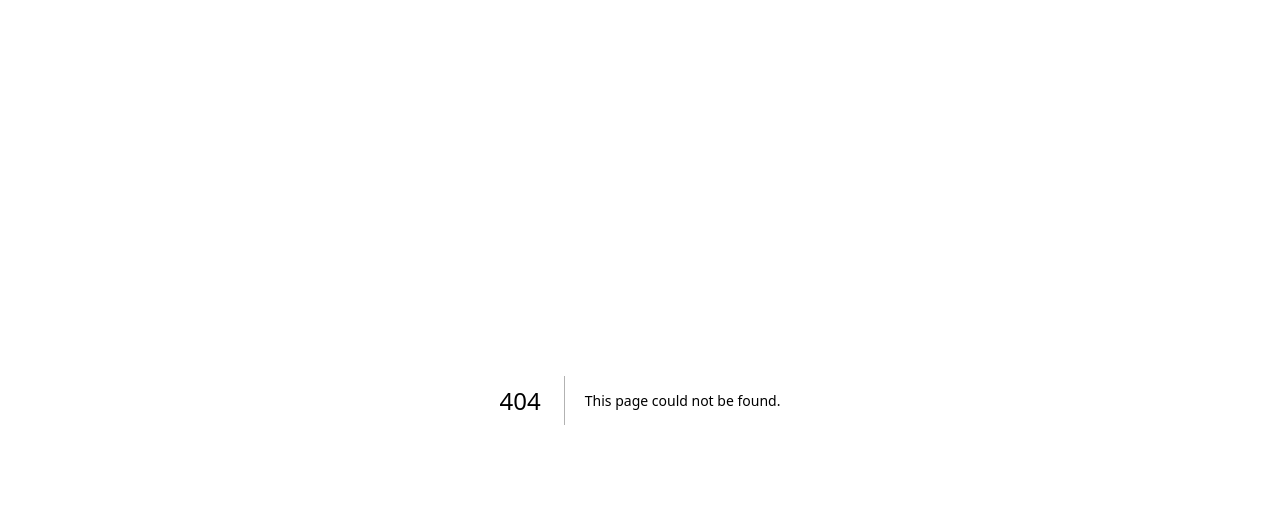
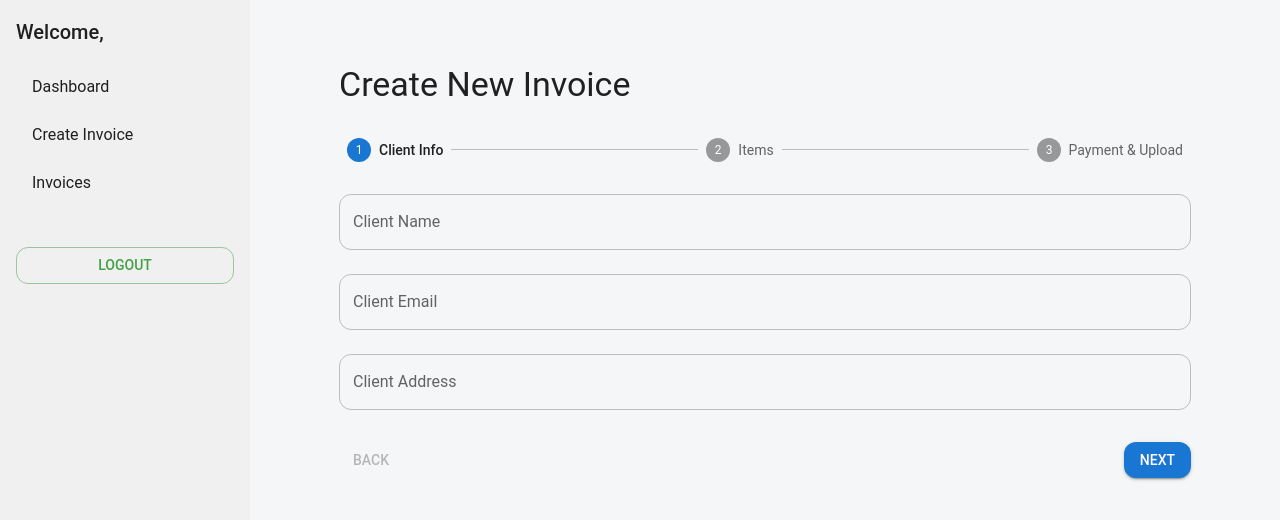
Before and after one commit to Eman-Abukhater/advanced-invoice-system, a Next.js app: page /dashboard/create-invoice in a window 1280 px wide. Before the commit this address had no page. Shown: the top 520 px of the page. Built offline with nearby package versions, Linux system fonts and the light colour scheme; no server answers.

Commit message:
Updated Create Invoice page with actual steps

```diff
--- /dev/null
+++ b/src/app/dashboard/create-invoice/page.jsx
@@ -0,0 +1,13 @@
+import { Container, Typography } from '@mui/material';
+import InvoiceForm from '@/components/invoice/InvoiceForm';
+
+export default function CreateInvoicePage() {
+  return (
+    <Container maxWidth="md" sx={{ py: 4 }}>
+      <Typography variant="h4" mb={4}>
+        Create New Invoice
+      </Typography>
+      <InvoiceForm />
+    </Container>
+  );
+}
--- /dev/null
+++ b/src/components/invoice/InvoiceForm.jsx
@@ -0,0 +1,109 @@
+"use client";
+
+import { useState } from "react";
+import { useForm, FormProvider } from "react-hook-form";
+import { yupResolver } from "@hookform/resolvers/yup";
+import * as Yup from "yup";
+
+import { Box, Button, Step, StepLabel, Stepper } from "@mui/material";
+import ClientInfoStep from "./steps/ClientInfoStep";
+import ItemsStep from "./steps/ItemsStep";
+import PaymentStep from './steps/PaymentStep';
+const steps = ["Client Info", "Items", "Payment & Upload"];
+
+const defaultValues = {
+  clientInfo: {
+    name: "",
+    email: "",
+    address: "",
+  },
+  items: [{ name: "", quantity: 1, price: 0 }],
+  payment: {
+    terms: "",
+  },
+  attachments: [],
+};
+
+const validationSchema = [
+  //  Client Info
+  Yup.object({
+    clientInfo: Yup.object({
+      name: Yup.string().required("Client name is required"),
+      email: Yup.string().email("Invalid email").required("Email is required"),
+      address: Yup.string().required("Address is required"),
+    }),
+  }),
+  // Step 2: Items
+  Yup.object({
+    items: Yup.array().of(
+      Yup.object({
+        name: Yup.string().required("Item name is required"),
+        quantity: Yup.number().required().min(1, "Min 1"),
+        price: Yup.number().required().min(0, "Min 0"),
+      })
+    ),
+  }),
+  // Step 3: Payment & Upload
+  Yup.object({payment: Yup.object({
+    terms: Yup.string().required('Please select terms'),
+  }),
+  attachments: Yup.array().of(Yup.string().url()),
+  }),
+];
+
+export default function InvoiceForm({ mode = "create", initialData = null }) {
+  const [activeStep, setActiveStep] = useState(0);
+
+  const methods = useForm({
+    defaultValues: initialData || defaultValues,
+    resolver: yupResolver(validationSchema[activeStep]),
+    mode: "onBlur",
+  });
+
+  const onSubmit = (data) => {
+    console.log("Final Invoice Data:", data);
+  };
+
+  const handleNext = async () => {
+    const valid = await methods.trigger(); // validate current step
+    if (!valid) return;
+
+    if (activeStep < steps.length - 1) {
+      setActiveStep((prev) => prev + 1);
+    } else {
+      methods.handleSubmit(onSubmit)();
+    }
+  };
+
+  const handleBack = () => setActiveStep((prev) => prev - 1);
+
+  return (
+    <FormProvider {...methods}>
+      <Box>
+        <Stepper activeStep={activeStep} sx={{ mb: 4 }}>
+          {steps.map((label) => (
+            <Step key={label}>
+              <StepLabel>{label}</StepLabel>
+            </Step>
+          ))}
+        </Stepper>
+
+        {/* Step Content */}
+
+        {activeStep === 0 && <ClientInfoStep />}
+        {activeStep === 1 && <ItemsStep />}
+        {activeStep === 2 && <PaymentStep />}
+
+        {/* Navigation Buttons */}
+        <Box display="flex" justifyContent="space-between" mt={4}>
+          <Button disabled={activeStep === 0} onClick={handleBack}>
+            Back
+          </Button>
+          <Button variant="contained" onClick={handleNext}>
+            {activeStep === steps.length - 1 ? "Submit" : "Next"}
+          </Button>
+        </Box>
+      </Box>
+    </FormProvider>
+  );
+}
--- /dev/null
+++ b/src/components/invoice/steps/ClientInfoStep.jsx
@@ -0,0 +1,39 @@
+'use client';
+
+import { useFormContext } from 'react-hook-form';
+import { TextField, Box } from '@mui/material';
+
+export default function ClientInfoStep() {
+  const {
+    register,
+    formState: { errors },
+  } = useFormContext();
+
+  return (
+    <Box display="flex" flexDirection="column" gap={3}>
+      <TextField
+        label="Client Name"
+        {...register('clientInfo.name')}
+        error={!!errors.clientInfo?.name}
+        helperText={errors.clientInfo?.name?.message}
+        fullWidth
+      />
+
+      <TextField
+        label="Client Email"
+        {...register('clientInfo.email')}
+        error={!!errors.clientInfo?.email}
+        helperText={errors.clientInfo?.email?.message}
+        fullWidth
+      />
+
+      <TextField
+        label="Client Address"
+        {...register('clientInfo.address')}
+        error={!!errors.clientInfo?.address}
+        helperText={errors.clientInfo?.address?.message}
+        fullWidth
+      />
+    </Box>
+  );
+}
--- /dev/null
+++ b/src/components/invoice/steps/ItemsStep.jsx
@@ -0,0 +1,85 @@
+'use client';
+
+import { useFormContext, useFieldArray, Controller } from 'react-hook-form';
+import { Box, TextField, IconButton, Grid, Typography, Divider } from '@mui/material';
+import { Add, Delete } from '@mui/icons-material';
+
+export default function ItemsStep() {
+  const { control, register, watch, formState: { errors } } = useFormContext();
+  const { fields, append, remove } = useFieldArray({
+    control,
+    name: 'items',
+  });
+
+  const items = watch('items');
+
+  const calculateSubtotal = (item) =>
+    (item.quantity || 0) * (item.price || 0);
+
+  const calculateTotal = () =>
+    items.reduce((sum, item) => sum + calculateSubtotal(item), 0);
+
+  return (
+    <Box>
+      <Typography variant="h6" gutterBottom>
+        Invoice Items
+      </Typography>
+
+      {fields.map((field, index) => (
+        <Grid container spacing={2} key={field.id} alignItems="center" mb={2}>
+          <Grid item xs={4}>
+            <TextField
+              label="Item Name"
+              {...register(`items.${index}.name`)}
+              error={!!errors.items?.[index]?.name}
+              helperText={errors.items?.[index]?.name?.message}
+              fullWidth
+            />
+          </Grid>
+          <Grid item xs={2}>
+            <TextField
+              type="number"
+              label="Qty"
+              {...register(`items.${index}.quantity`)}
+              error={!!errors.items?.[index]?.quantity}
+              helperText={errors.items?.[index]?.quantity?.message}
+              fullWidth
+            />
+          </Grid>
+          <Grid item xs={2}>
+            <TextField
+              type="number"
+              label="Price"
+              {...register(`items.${index}.price`)}
+              error={!!errors.items?.[index]?.price}
+              helperText={errors.items?.[index]?.price?.message}
+              fullWidth
+            />
+          </Grid>
+          <Grid item xs={2}>
+            <Typography>
+              {calculateSubtotal(items[index]).toFixed(2)} JD
+            </Typography>
+          </Grid>
+          <Grid item xs={2}>
+            <IconButton onClick={() => remove(index)} color="error">
+              <Delete />
+            </IconButton>
+          </Grid>
+        </Grid>
+      ))}
+
+      <Box mt={2}>
+        <IconButton onClick={() => append({ name: '', quantity: 1, price: 0 })}>
+          <Add /> <Typography ml={1}>Add Item</Typography>
+        </IconButton>
+      </Box>
+
+      <Divider sx={{ my: 3 }} />
+
+      <Typography variant="h6" align="right">
+        Total: {calculateTotal().toFixed(2)} JD
+      </Typography>
+    </Box>
+  );
+}
--- /dev/null
+++ b/src/components/invoice/steps/PaymentStep.jsx
@@ -0,0 +1,105 @@
+'use client';
+
+import {
+  Box,
+  TextField,
+  MenuItem,
+  Typography,
+  Button,
+  Chip,
+  Stack,
+  CircularProgress,
+} from '@mui/material';
+import { useState } from 'react';
+import { useFormContext } from 'react-hook-form';
+
+export default function PaymentStep() {
+  const { register, setValue, watch, formState: { errors } } = useFormContext();
+  const [uploading, setUploading] = useState(false);
+  const [uploadError, setUploadError] = useState('');
+
+  const attachments = watch('attachments') || [];
+
+  const handleFileChange = async (e) => {
+    const file = e.target.files?.[0];
+    if (!file) return;
+
+    setUploading(true);
+    setUploadError('');
+
+    const formData = new FormData();
+    formData.append('file', file);
+    formData.append('upload_preset', 'invoice');
+
+    try {
+      const res = await fetch('https://api.cloudinary.com/v1_1/dbjueuler/upload', {
+        method: 'POST',
+        body: formData,
+      });
+
+      const data = await res.json();
+
+      if (data.secure_url) {
+        setValue('attachments', [...attachments, data.secure_url]);
+      } else {
+        setUploadError('Upload failed. Please try again.');
+      }
+    } catch (err) {
+      setUploadError('Upload error.');
+    }
+
+    setUploading(false);
+  };
+
+  const handleRemove = (urlToRemove) => {
+    const filtered = attachments.filter((url) => url !== urlToRemove);
+    setValue('attachments', filtered);
+  };
+
+  return (
+    <Box>
+      <Typography variant="h6" gutterBottom>
+        Payment Terms & Attachments
+      </Typography>
+
+      <TextField
+        select
+        label="Payment Terms"
+        fullWidth
+        margin="normal"
+        {...register('payment.terms')}
+        error={!!errors.payment?.terms}
+        helperText={errors.payment?.terms?.message}
+      >
+        {['Net 7', 'Net 15', 'Net 30'].map((term) => (
+          <MenuItem key={term} value={term}>
+            {term}
+          </MenuItem>
+        ))}
+      </TextField>
+
+      <Box mt={3}>
+        <Button component="label" variant="outlined" disabled={uploading}>
+          {uploading ? <CircularProgress size={20} /> : 'Upload PDF/Image'}
+          <input type="file" hidden accept="image/*,application/pdf" onChange={handleFileChange} />
+        </Button>
+        {uploadError && <Typography color="error" mt={1}>{uploadError}</Typography>}
+      </Box>
+
+      {attachments.length > 0 && (
+        <Stack direction="row" spacing={1} mt={2} flexWrap="wrap">
+          {attachments.map((url) => (
+            <Chip
+              key={url}
+              label={url.split('/').pop()}
+              onDelete={() => handleRemove(url)}
+              color="primary"
+              variant="outlined"
+              sx={{ mb: 1 }}
+            />
+          ))}
+        </Stack>
+      )}
+    </Box>
+  );
+}
```
